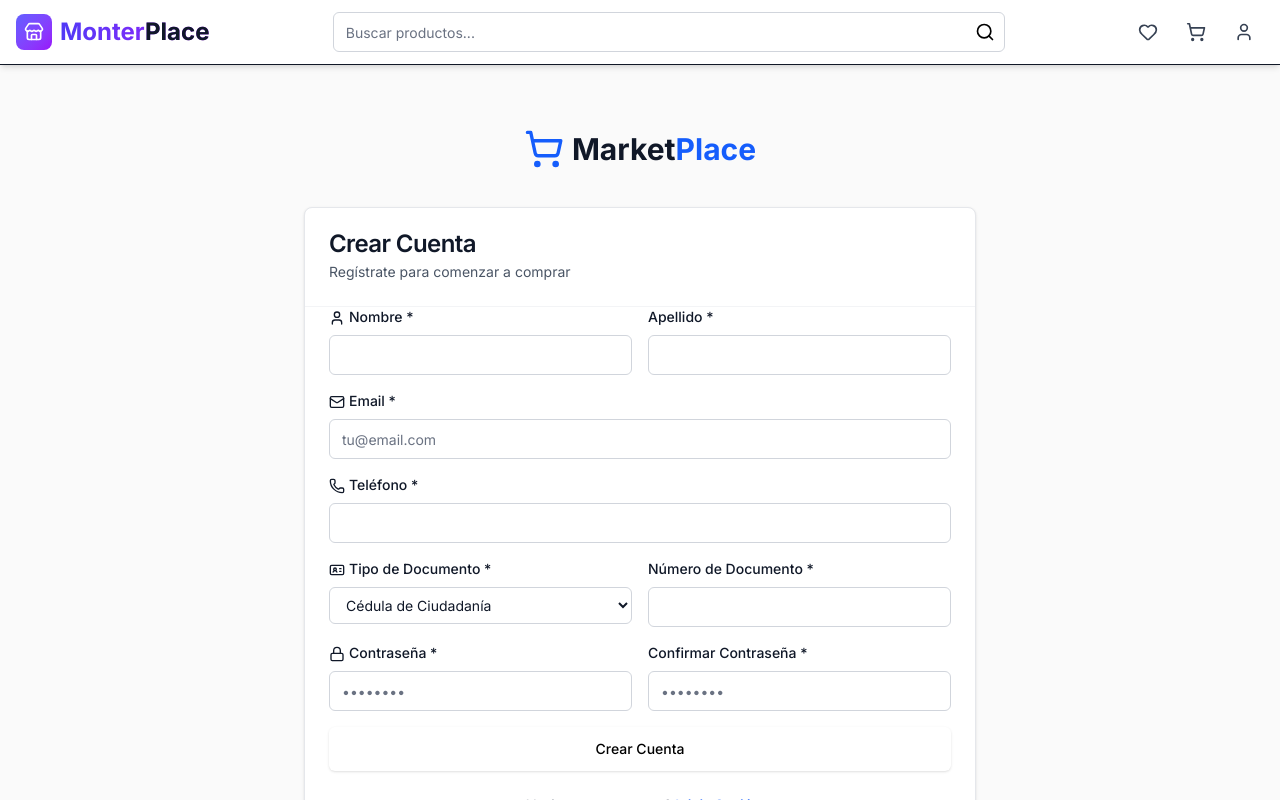
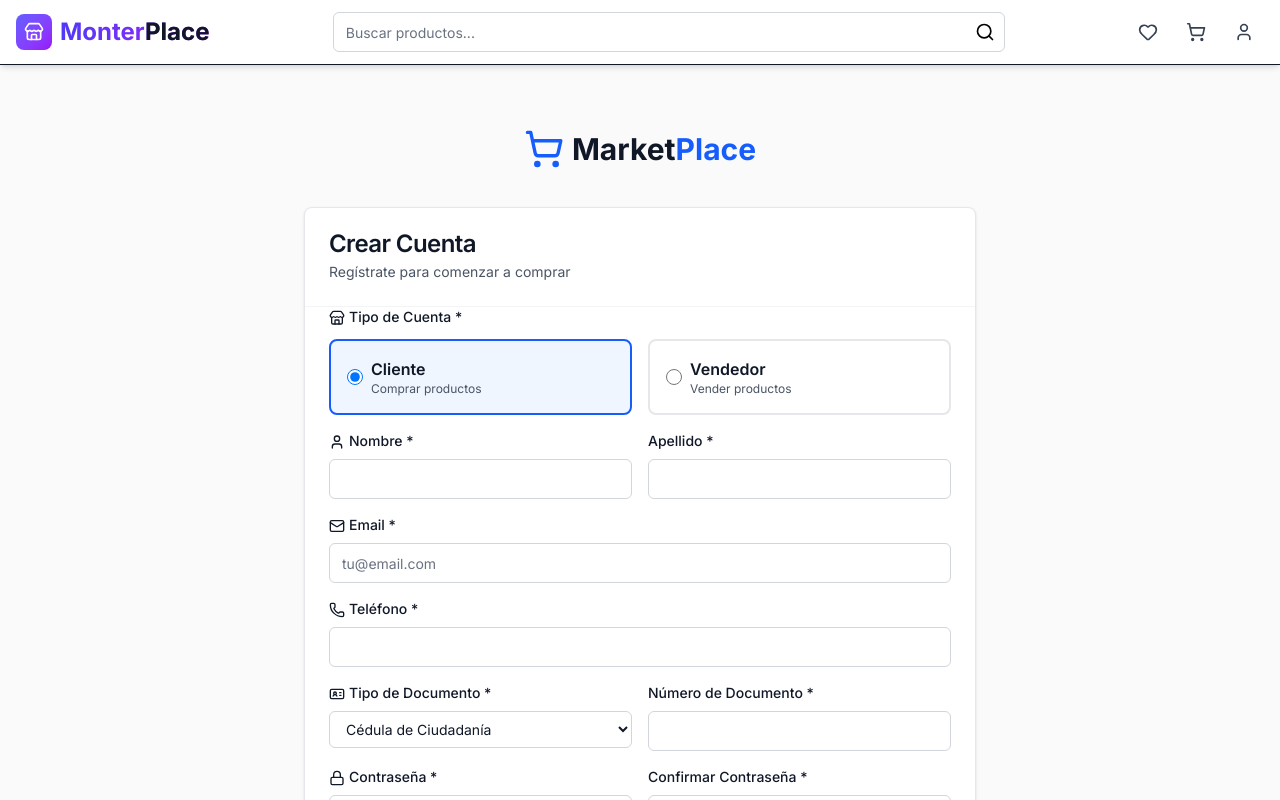
Before and after one commit to vamm99/moterplace, a Next.js app: page /register in a window 1280 px wide. Shown: the top 800 px of the page. Built offline with nearby package versions, Linux system fonts and the light colour scheme; no server answers.

Commit message:
feat:registrar vendedor

```diff
--- a/app/actions/auth.ts
+++ b/app/actions/auth.ts
@@ -70,6 +70,33 @@ export async function registerAction(
 }
 
 /**
+ * Registro de vendedor
+ */
+export async function registerSellerAction(
+  userData: RegisterData
+): Promise<ActionResult<{ message: string }>> {
+  try {
+    const sellerData = {
+      ...userData,
+      role: 'seller',
+      status: true,
+    };
+
+    const response = await apiPost<{ message: string }>('/auth/register-seller', sellerData);
+
+    return {
+      success: true,
+      data: response,
+    };
+  } catch (error: unknown) {
+    return {
+      success: false,
+      error: error instanceof Error ? error.message : 'No pudimos completar tu registro como vendedor. Por favor inténtalo nuevamente.',
+    };
+  }
+}
+
+/**
  * Logout de usuario
  */
 export async function logoutAction() {
--- a/app/login/page.tsx
+++ b/app/login/page.tsx
@@ -99,11 +99,11 @@ export default function LoginPage() {
                   Regístrate
                 </Link>
               </p>
-              <p className="text-sm text-gray-600">
+              {/* <p className="text-sm text-gray-600">
                 <Link href="/forgot-password" className="text-blue-600 hover:underline">
                   ¿Olvidaste tu contraseña?
                 </Link>
-              </p>
+              </p> */}
             </div>
           </CardContent>
         </Card>
--- a/app/register/page.tsx
+++ b/app/register/page.tsx
@@ -6,13 +6,14 @@ import Link from 'next/link';
 import { Button } from '@/components/ui/button';
 import { Input } from '@/components/ui/input';
 import { Card, CardContent, CardDescription, CardHeader, CardTitle } from '@/components/ui/card';
-import { registerAction } from '@/app/actions/auth';
-import { ShoppingCart, Mail, Lock, User, Phone, IdCard } from 'lucide-react';
+import { registerAction, registerSellerAction } from '@/app/actions/auth';
+import { ShoppingCart, Mail, Lock, User, Phone, IdCard, Store } from 'lucide-react';
 import { toast } from 'sonner';
 
 export default function RegisterPage() {
   const router = useRouter();
   const [loading, setLoading] = useState(false);
+  const [userType, setUserType] = useState<'customer' | 'seller'>('customer');
   const [formData, setFormData] = useState({
     name: '',
     lastName: '',
@@ -41,14 +42,25 @@ export default function RegisterPage() {
 
     // eslint-disable-next-line @typescript-eslint/no-unused-vars
     const { confirmPassword, ...registerData } = formData;
-    const result = await registerAction(registerData);
 
-    if (result.success) {
-      toast.success('¡Cuenta creada exitosamente!');
-      router.push('/');
-      router.refresh();
+    let result;
+    if (userType === 'seller') {
+      result = await registerSellerAction(registerData);
+      if (result.success) {
+        toast.success('¡Cuenta de vendedor creada! Por favor revisa tu correo electrónico para acceder al administrador.');
+        router.push('/login');
+      } else {
+        toast.error(result.error || 'Error al crear la cuenta de vendedor');
+      }
     } else {
-      toast.error(result.error || 'Error al crear la cuenta');
+      result = await registerAction(registerData);
+      if (result.success) {
+        toast.success('¡Cuenta creada exitosamente!');
+        router.push('/');
+        router.refresh();
+      } else {
+        toast.error(result.error || 'Error al crear la cuenta');
+      }
     }
 
     setLoading(false);
@@ -71,11 +83,68 @@ export default function RegisterPage() {
           <CardHeader>
             <CardTitle className="text-2xl">Crear Cuenta</CardTitle>
             <CardDescription>
-              Regístrate para comenzar a comprar
+              Regístrate para comenzar a {userType === 'seller' ? 'vender' : 'comprar'}
             </CardDescription>
           </CardHeader>
           <CardContent>
             <form onSubmit={handleSubmit} className="space-y-4">
+              {/* User Type Selection */}
+              <div className="space-y-3">
+                <label className="text-sm font-medium block">
+                  <Store className="inline h-4 w-4 mr-1" />
+                  Tipo de Cuenta *
+                </label>
+                <div className="grid grid-cols-2 gap-4">
+                  <div
+                    onClick={() => !loading && setUserType('customer')}
+                    className={`cursor-pointer border-2 rounded-lg p-4 transition-all ${
+                      userType === 'customer'
+                        ? 'border-blue-600 bg-blue-50'
+                        : 'border-gray-200 hover:border-gray-300'
+                    }`}
+                  >
+                    <div className="flex items-center space-x-2">
+                      <input
+                        type="radio"
+                        name="userType"
+                        value="customer"
+                        checked={userType === 'customer'}
+                        onChange={() => setUserType('customer')}
+                        disabled={loading}
+                        className="h-4 w-4 text-blue-600"
+                      />
+                      <div>
+                        <p className="font-semibold">Cliente</p>
+                        <p className="text-xs text-gray-600">Comprar productos</p>
+                      </div>
+                    </div>
+                  </div>
+                  <div
+                    onClick={() => !loading && setUserType('seller')}
+                    className={`cursor-pointer border-2 rounded-lg p-4 transition-all ${
+                      userType === 'seller'
+                        ? 'border-blue-600 bg-blue-50'
+                        : 'border-gray-200 hover:border-gray-300'
+                    }`}
+                  >
+                    <div className="flex items-center space-x-2">
+                      <input
+                        type="radio"
+                        name="userType"
+                        value="seller"
+                        checked={userType === 'seller'}
+                        onChange={() => setUserType('seller')}
+                        disabled={loading}
+                        className="h-4 w-4 text-blue-600"
+                      />
+                      <div>
+                        <p className="font-semibold">Vendedor</p>
+                        <p className="text-xs text-gray-600">Vender productos</p>
+                      </div>
+                    </div>
+                  </div>
+                </div>
+              </div>
               <div className="grid grid-cols-1 md:grid-cols-2 gap-4">
                 <div>
                   <label className="text-sm font-medium mb-2 block">
@@ -206,8 +275,16 @@ export default function RegisterPage() {
                 </div>
               </div>
 
+              {userType === 'seller' && (
+                <div className="bg-blue-50 border border-blue-200 rounded-lg p-4">
+                  <p className="text-sm text-blue-800">
+                    <strong>Nota:</strong> Al registrarte como vendedor, recibirás un correo electrónico con un enlace para acceder al panel de administrador.
+                  </p>
+                </div>
+              )}
+
               <Button type="submit" className="w-full text-black hover:bg-black hover:text-white" size="lg" disabled={loading}>
-                {loading ? 'Creando cuenta...' : 'Crear Cuenta'}
+                {loading ? 'Creando cuenta...' : userType === 'seller' ? 'Crear Cuenta de Vendedor' : 'Crear Cuenta'}
               </Button>
             </form>
 
```
